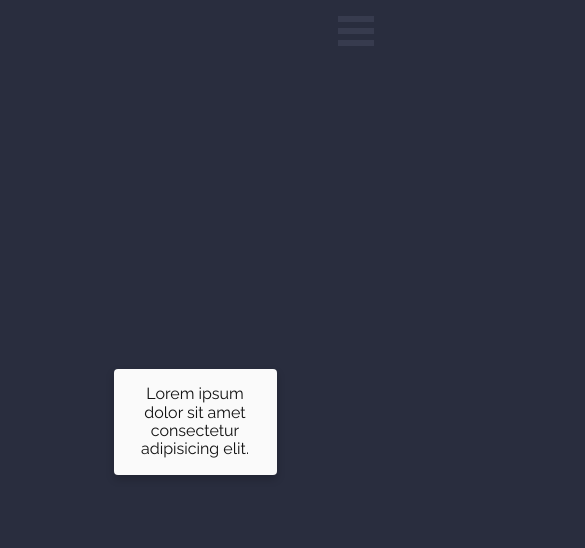
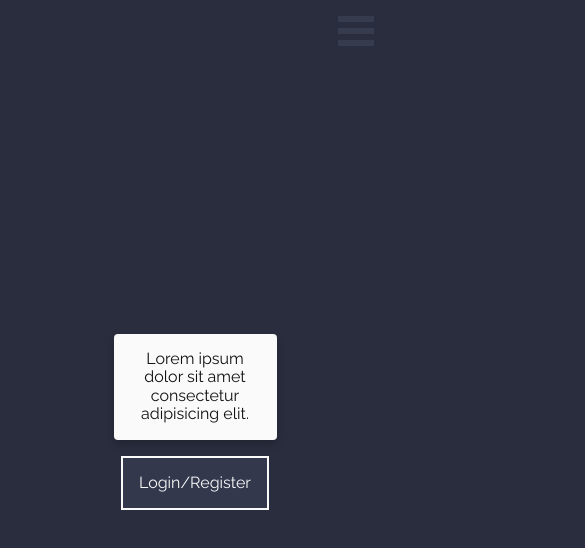
Before and after one commit to vzhny/start.vizhnay.io, a React app: page / in a window 390 px wide. Shown: the top 548 px of the page, 585 px wide, since content can reach past the window. Built offline with nearby package versions, Linux system fonts and the light colour scheme.

Commit message:
📝 Added side menu list container | 03/29 🔨 Added hamburger menu close animation class logic | 03/29

```diff
--- a/src/containers/SideMenu/SideMenu.js
+++ b/src/containers/SideMenu/SideMenu.js
@@ -3,7 +3,15 @@ import clsx from 'clsx';
 import Backdrop from '@/components/Backdrop/Backdrop';
 import Modal from '@/components/Modal/Modal';
 import UserForm from '@/containers/UserForm/UserForm';
-import { sideMenuDrawer, sideMenuButton, open, closed, hamburgerMenu, line } from './SideMenu.module.scss';
+import {
+  sideMenu,
+  sideMenuList,
+  sideMenuButton,
+  open,
+  hamburgerMenu,
+  closeHamburgerMenu,
+  line,
+} from './SideMenu.module.scss';
 
 const SideMenu = () => {
   const [sideMenuVisible, toggleSideMenu] = useState(false);
@@ -35,16 +43,22 @@ const SideMenu = () => {
 
   return (
     <>
-      <button className={hamburgerMenu} onClick={() => toggleSideMenu(true)} type="button">
+      <button
+        className={clsx(hamburgerMenu, sideMenuVisible && closeHamburgerMenu)}
+        onClick={() => toggleSideMenu(!sideMenuVisible)}
+        type="button"
+      >
         <div className={line} />
         <div className={line} />
         <div className={line} />
       </button>
       <Backdrop isVisible={sideMenuVisible} toggleVisibility={toggleSideMenu} />
-      <div className={clsx(sideMenuDrawer, sideMenuVisible ? open : closed)}>
-        <button className={sideMenuButton} onClick={() => closeAfterClick()} type="button">
-          Login/Register
-        </button>
+      <div className={clsx(sideMenu, sideMenuVisible && open)}>
+        <div className={sideMenuList}>
+          <button className={sideMenuButton} onClick={() => closeAfterClick()} type="button">
+            Login/Register
+          </button>
+        </div>
       </div>
       <Modal isVisible={modalVisible} toggleVisibility={toggleModal}>
         <UserForm toggleVisibility={toggleModal} />
```
